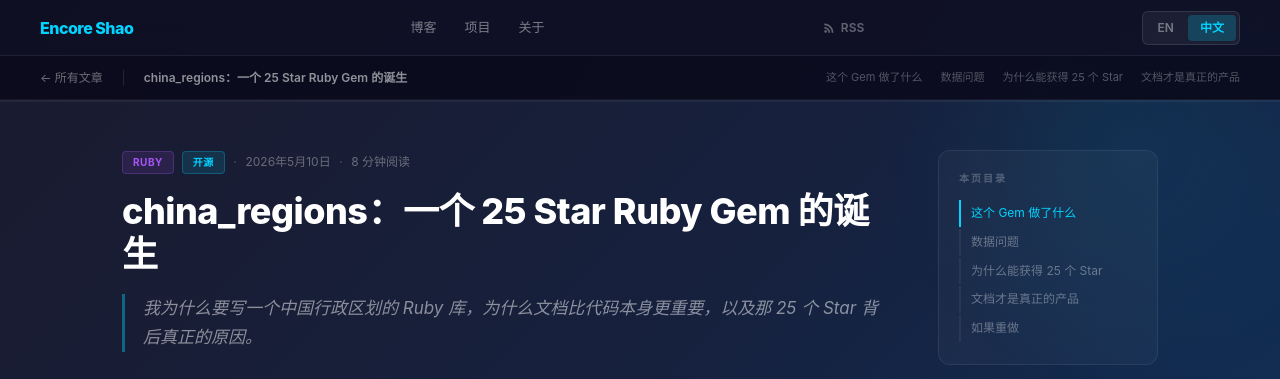
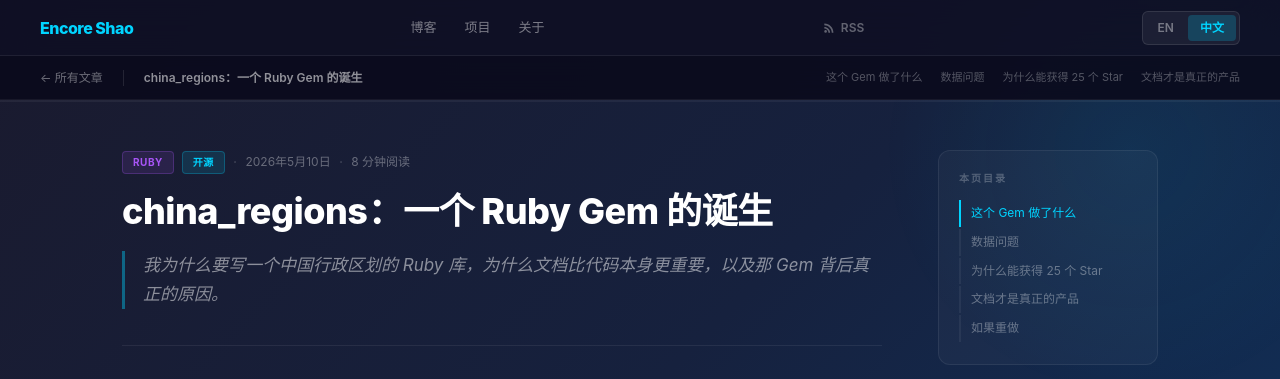
Before and after one commit to encoreshao/blog, an Astro site: page /zh/02-china-regions in a window 1280 px wide. Shown: the top 379 px of the page. Built offline with nearby package versions, Linux system fonts and the light colour scheme; Astro itself is replaced by a stand-in of ours.

Commit message:
misc: update article title

```diff
--- a/README.zh.md
+++ b/README.zh.md
@@ -181,7 +181,7 @@ ssh encore@blog.icmoc.com "sudo mkdir -p /var/www/blog && sudo chown encore:www-
 | # | 中文 | English |
 |---|------|---------|
 | 1 | 开发 bamboohr-mcp：让 AI 直接对话 HR 系统 | Building bamboohr-mcp: An MCP Server for HR APIs |
-| 2 | china_regions：一个 25 Star Ruby Gem 的诞生 | china_regions: Lessons from a 25-Star Ruby Gem |
+| 2 | china_regions：一个 Ruby Gem 的诞生 | china_regions: Lessons from a Ruby Gem |
 | 3 | AI 书签仪表盘：一个 Chrome 扩展的开发故事 | AI-Powered Bookmark Dashboard: A Chrome Extension Story |
 | 4 | 生产环境中的 Agentic AI：RanBot 带给我的十二个月 | Agentic AI in Production: What I Learned Building RanBot |
 | 5 | 写了十年 Rails：那些我至今每天都在用的东西 | 10 Years of Rails: What I Still Reach For Every Day |
--- a/src/data/en/02-china-regions.md
+++ b/src/data/en/02-china-regions.md
@@ -1,5 +1,5 @@
 ---
-title: "china_regions: Lessons from a 25-Star Ruby Gem"
+title: "china_regions: Lessons from a Ruby Gem"
 date: 2026-05-10
 tags: [Ruby, "Open Source"]
 excerpt: "What I learned shipping a Ruby library for Chinese administrative regions — and why documentation matters more than the code itself."
--- a/src/data/zh/02-china-regions.md
+++ b/src/data/zh/02-china-regions.md
@@ -1,8 +1,8 @@
 ---
-title: "china_regions：一个 25 Star Ruby Gem 的诞生"
+title: "china_regions：一个 Ruby Gem 的诞生"
 date: 2026-05-10
 tags: [Ruby, "开源"]
-excerpt: "我为什么要写一个中国行政区划的 Ruby 库，为什么文档比代码本身更重要，以及那 25 个 Star 背后真正的原因。"
+excerpt: "我为什么要写一个中国行政区划的 Ruby 库，为什么文档比代码本身更重要，以及那 Gem 背后真正的原因。"
 draft: false
 ---
 
```
Also changed, not shown: README.md.
